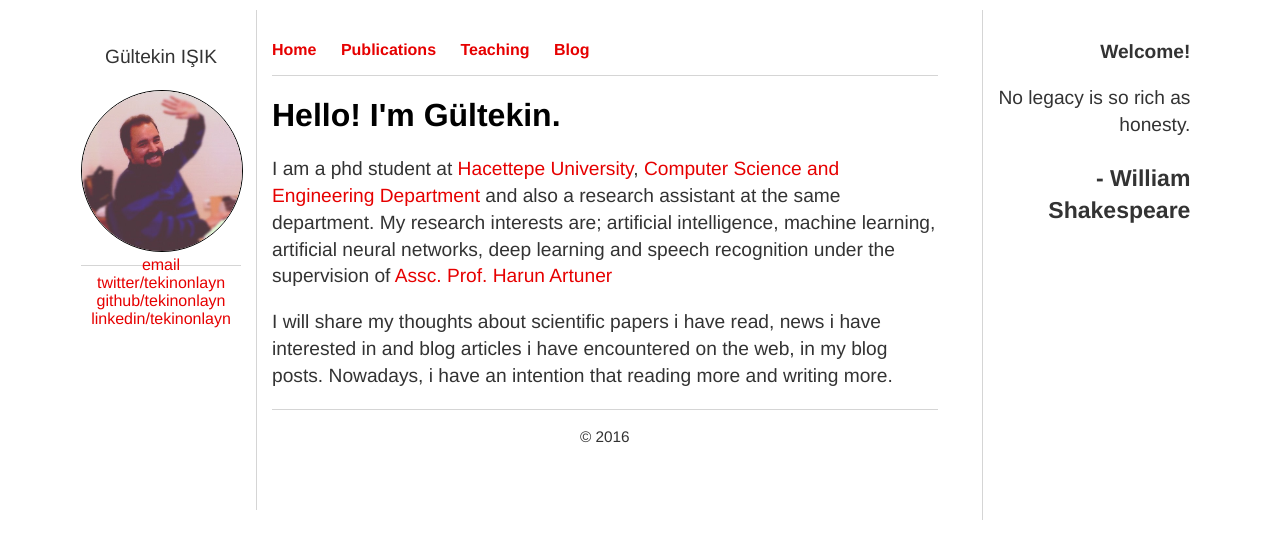
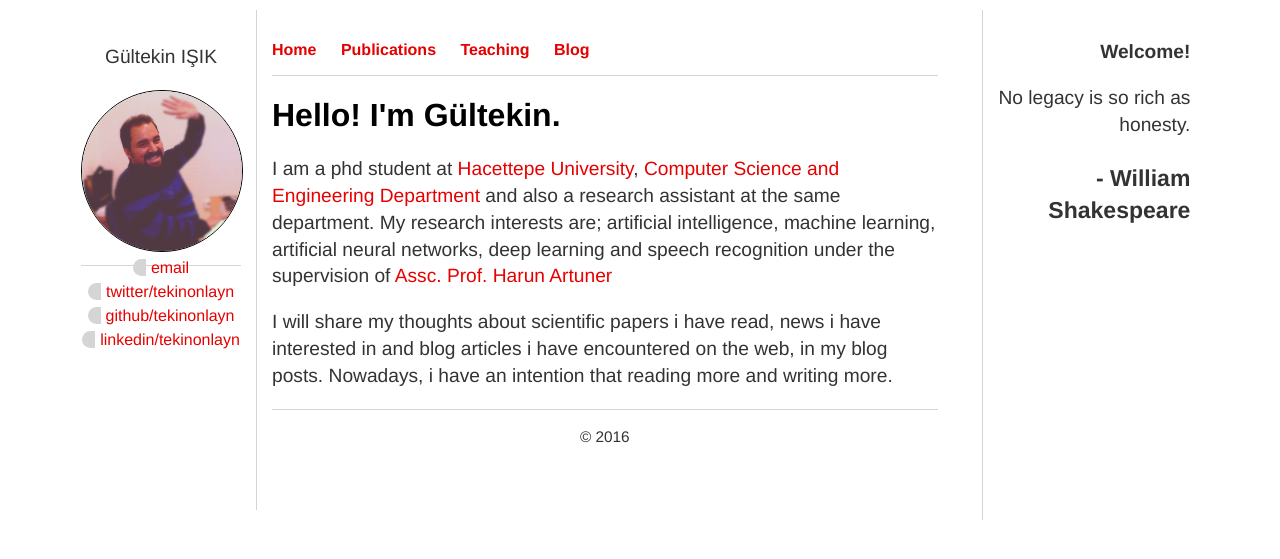
Before and after one commit to tekinonlayn/gi.github.io, a Jekyll site: the page built from index.html, in a window 1280 px wide. Shown: the top 559 px of the page. Built offline with Jekyll 4.4.1, drawn with Linux system fonts in a browser that asks for light colours.

Commit message:
Update varsay.css

```diff
--- a/css/varsay.css
+++ b/css/varsay.css
@@ -54,13 +54,14 @@ body {
     width: 160px;
     height: 80px;
     float: right;
-    /*position: absolute;*/
+    position: absolute;
     margin-right: 15px;
 }*/
 
 #foto a {
     border-left: 13px solid #d5d5d5;
     border-top-left-radius: 10px;
+    margin-top:10px;
     border-bottom-left-radius: 10px;
     padding-left: 5px;
     line-height: 1.5em;
```
